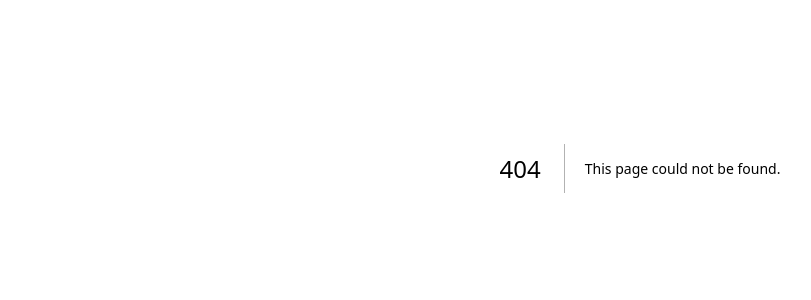
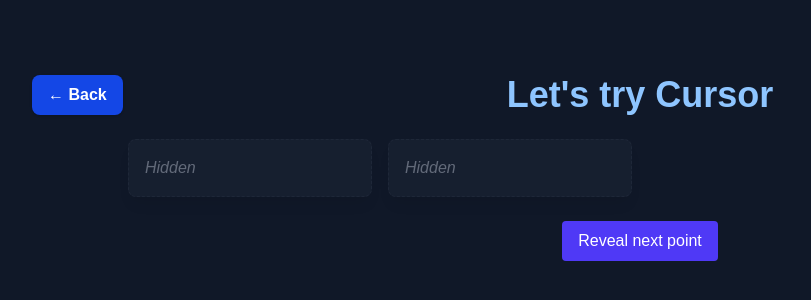
Before and after one commit to simplifylearning101/pda-session-1-fe, a Next.js app: page /demo in a window 1280 px wide. Before the commit this address had no page. Shown: the part 232-532 px from the top of the page, without its empty margins (0-811 px from the left). Built offline with nearby package versions, Linux system fonts and the light colour scheme.

Commit message:
cleaning

```diff
--- /dev/null
+++ b/app/demo/page.tsx
@@ -0,0 +1,58 @@
+"use client"
+
+import React, { useState } from "react"
+import pointsJson from "./points.json"
+
+type Point = {
+  id: number
+  heading: string
+  prompt: string
+}
+
+export default function FuturePage() {
+  const points: Point[] = pointsJson.points as Point[]
+  const [revealedCount, setRevealedCount] = useState(0)
+
+  return (
+    <div className="min-h-screen flex flex-col items-center justify-center bg-gray-900 text-gray-100 p-8">
+      <div className="w-full flex items-center mb-6">
+        <div className="flex-1 flex justify-start">
+          <a href="/" className="mr-4 px-4 py-2 rounded-lg bg-blue-700 text-white font-semibold shadow hover:bg-blue-800 transition-all duration-200">← Back</a>
+        </div>
+        <div className="flex-1 flex justify-center">
+          <h1 className="text-2xl sm:text-4xl font-bold text-blue-300">Let's try Cursor</h1>
+        </div>
+        <div className="flex-1"></div>
+      </div>
+
+      <div className="w-full max-w-5xl">
+        <div className="grid grid-cols-1 sm:grid-cols-2 md:grid-cols-4 gap-4">
+          {points.map((p, idx) => (
+            <div
+              key={p.id}
+              className={`group relative rounded-lg p-4 shadow-lg transition-all duration-300 ${idx < revealedCount ? 'bg-gray-800 border border-gray-700' : 'bg-gray-700/30 border border-dashed border-gray-600/30 opacity-60'}`}>
+              {idx < revealedCount ? (
+                <>
+                  <h3 className="font-semibold text-lg text-blue-200">{p.heading}</h3>
+                  <div className="text-sm">{p.prompt}</div>
+                </>
+              ) : (
+                <div className="text-gray-400 italic">Hidden</div>
+              )}
+            </div>
+          ))}
+        </div>
+
+        <div className="mt-6 flex items-center justify-center">
+          <button
+            className="px-4 py-2 bg-indigo-600 text-white rounded hover:bg-indigo-700"
+            onClick={() => setRevealedCount(c => Math.min(points.length, c + 1))}
+            disabled={revealedCount >= points.length}
+          >
+            {revealedCount >= points.length ? 'All revealed' : 'Reveal next point'}
+          </button>
+        </div>
+      </div>
+    </div>
+  )
+}
--- /dev/null
+++ b/app/demo/points.json
@@ -0,0 +1,7 @@
+{
+  "points": [
+    { "id": 1, "heading": "Simple Weather App", "prompt": "Create a simple weather app using HTML5, CSS3, and JavaScript that allows users to search for weather information for a specific city. The app should display the current weather conditions, temperature, and a 5-day forecast." },
+    { "id": 2, "heading": "A 2D Game", "prompt": "Create a simple 2D game called tic tac toe using HTML5, CSS3, and JavaScript. The game should be a simple with 2 players" }
+
+  ]
+}
--- a/app/menu/[key]/page.tsx
+++ b/app/menu/[key]/page.tsx
@@ -18,14 +18,14 @@
           </a>
         </div>
         <div className="flex-1 flex justify-center">
-          <h1 className="text-2xl sm:text-4xl font-bold text-blue-300">Under development</h1>
+          <h1 className="text-2xl sm:text-4xl font-bold text-blue-300">External Example </h1>
         </div>
         <div className="flex-1"></div>
       </div>
 
       <div className="w-full max-w-xl">
         <div className="bg-gray-800 p-6 rounded-xl shadow text-lg">
-          This space is being engineered. Stay tuned. It will be ready before session.
+
         </div>
       </div>
     </div>
--- a/app/menuData.ts
+++ b/app/menuData.ts
@@ -22,7 +22,7 @@
   { key: "roadmap", label: "How to prepare for future?", href: "/prepare" },
   { key: "prompt_engg", label: "LLMs and Prompt Engineering", href: "/prompts" },
   { key: "copilot", label: "Leveraging Coding Assistants" },
-  { key: "demo", label: "A Quick Demo of Cursor" },
+  { key: "demo", label: "Demo of Cursor", href: "/demo" },
   { key: "ai_agents", label: "Intro to AI Agents & Framework" },
   { key: "mcp", label: "MCP & A2A" },
   { key: "ai_automation", label: "AI Automation using n8n" },
```
